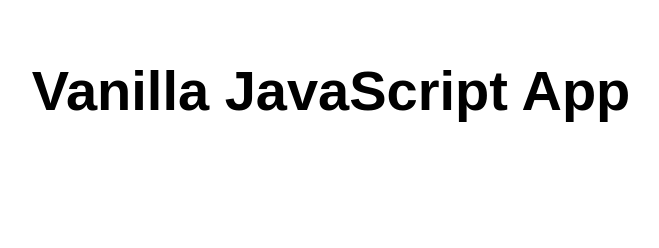
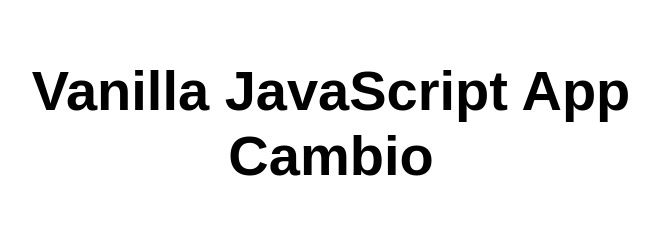
Before and after one commit to jcgonzalezg/vanilla, a website: page src/index.html in a window 1280 px wide. Shown: the whole page, without its empty margins (309-968 px from the left). Drawn offline with Linux system fonts and the light colour scheme.

Commit message:
docs:coments

```diff
--- a/src/index.html
+++ b/src/index.html
@@ -10,7 +10,7 @@
 
 <body>
   <main>
-    <h1>Vanilla JavaScript App</h1>
+    <h1>Vanilla JavaScript App Cambio</h1>
   </main>
 </body>
 
```
